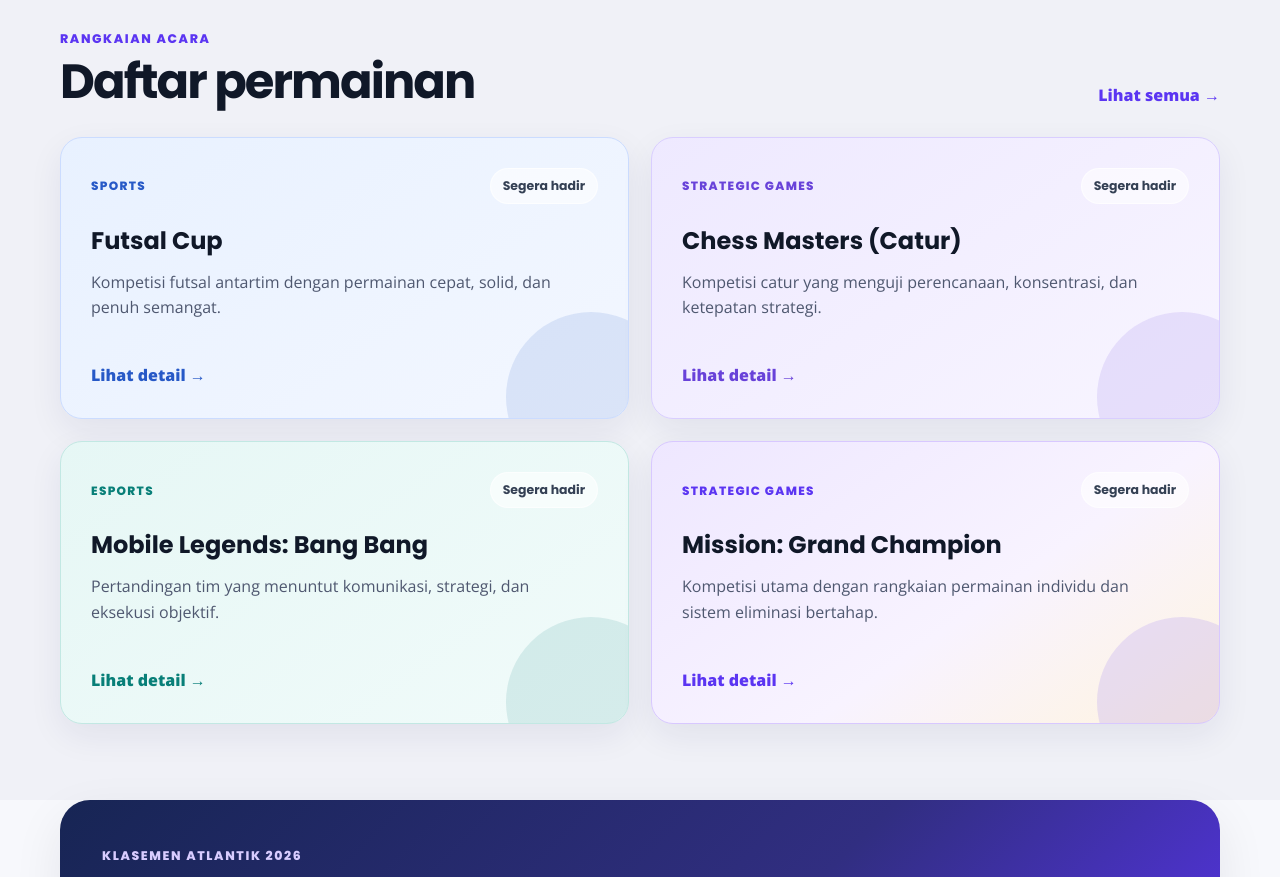
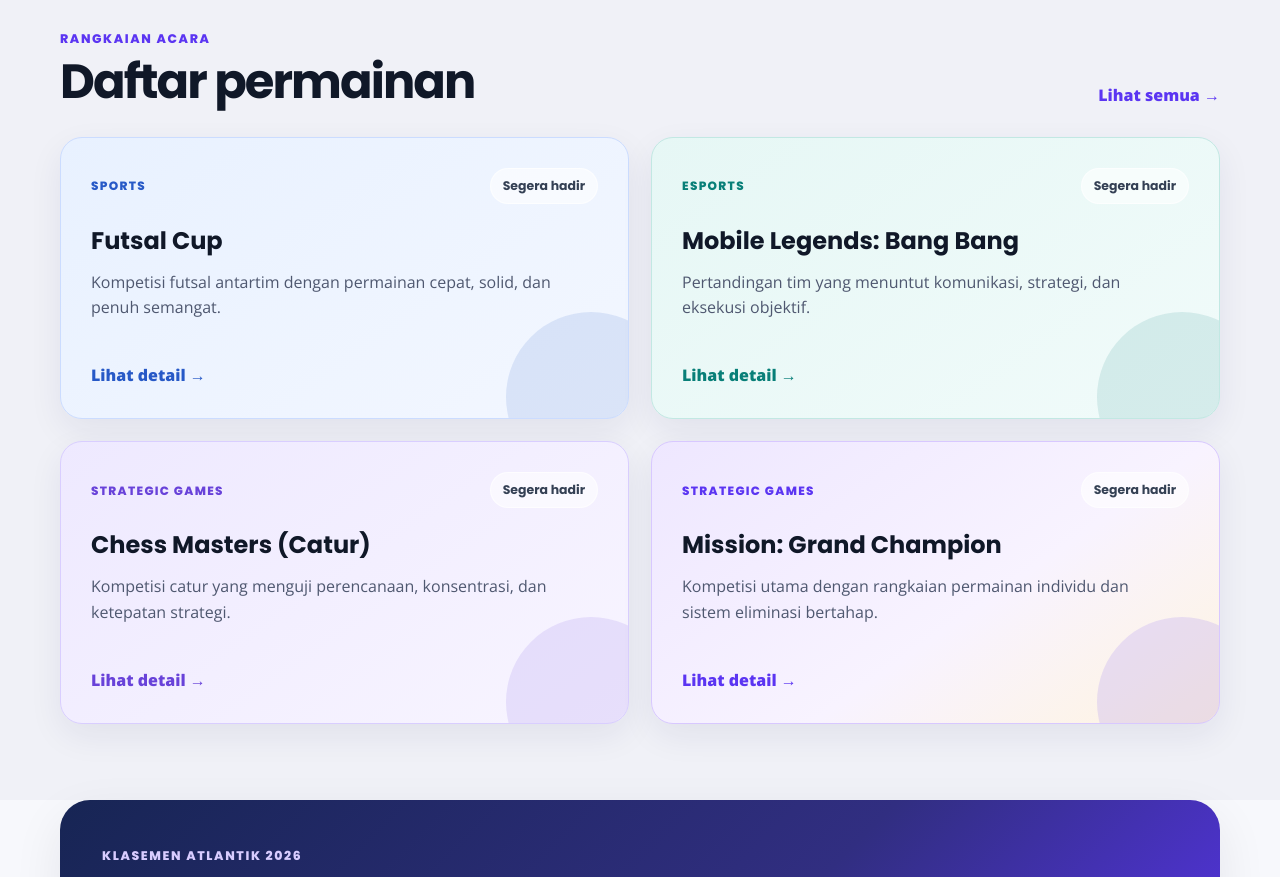
Before and after one commit to ruswanhidayat/portal-atlantik, a Next.js app: page / in a window 1280 px wide. Shown: the part 1260-2137 px from the top of the page. Built offline with nearby package versions, Linux system fonts and the light colour scheme.

Commit message:
Refactor Chess Masters event details in site.js
Removed and re-added 'Chess Masters' event with updated details.

```diff
--- a/data/site.js
+++ b/data/site.js
@@ -88,17 +88,6 @@ export const games = [
     highlights: ["Pertandingan cepat", "Akurasi dan refleks", "Sistem pertandingan menyusul"],
   },
   {
-    slug: "chess-masters",
-    name: "Chess Masters (Catur)",
-    category: "Strategic Games",
-    categoryKey: "strategic",
-    status: "Segera hadir",
-    featured: true,
-    shortDescription: "Kompetisi catur yang menguji perencanaan, konsentrasi, dan ketepatan strategi.",
-    description: "Chess Masters mempertemukan pemain dalam adu strategi yang menuntut perencanaan matang, konsentrasi, dan kemampuan membaca langkah lawan.",
-    highlights: ["Permainan strategi", "Kompetisi individual", "Peraturan pertandingan menyusul"],
-  },
-  {
     slug: "fc-26-cup",
     name: "FC 26 Cup",
     category: "Esports",
@@ -128,6 +117,17 @@ export const games = [
     shortDescription: "Kompetisi tactical shooter yang berfokus pada kerja sama dan pengambilan keputusan.",
     description: "CS:CZ Tactical Challenge menguji komunikasi tim, pembagian peran, akurasi, serta kemampuan mengambil keputusan dalam situasi cepat.",
     highlights: ["Tactical team play", "Komunikasi dan akurasi", "Format pertandingan menyusul"],
+  },
+  {
+    slug: "chess-masters",
+    name: "Chess Masters (Catur)",
+    category: "Strategic Games",
+    categoryKey: "strategic",
+    status: "Segera hadir",
+    featured: true,
+    shortDescription: "Kompetisi catur yang menguji perencanaan, konsentrasi, dan ketepatan strategi.",
+    description: "Chess Masters mempertemukan pemain dalam adu strategi yang menuntut perencanaan matang, konsentrasi, dan kemampuan membaca langkah lawan.",
+    highlights: ["Permainan strategi", "Kompetisi individual", "Peraturan pertandingan menyusul"],
   },
   {
     slug: "capsa-masters",
```
